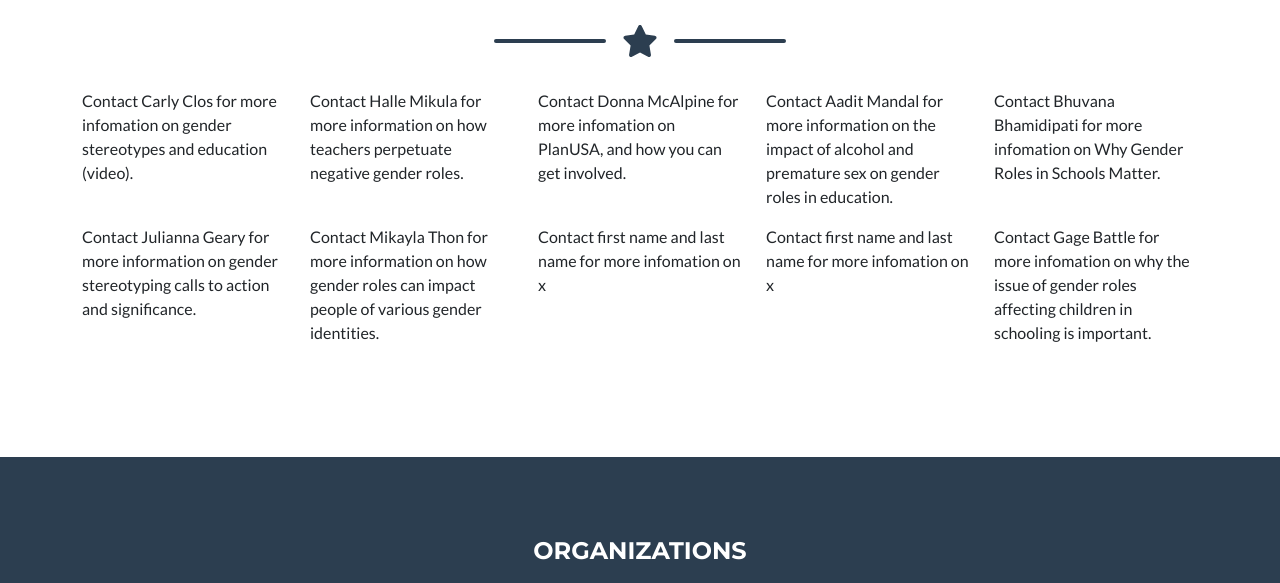
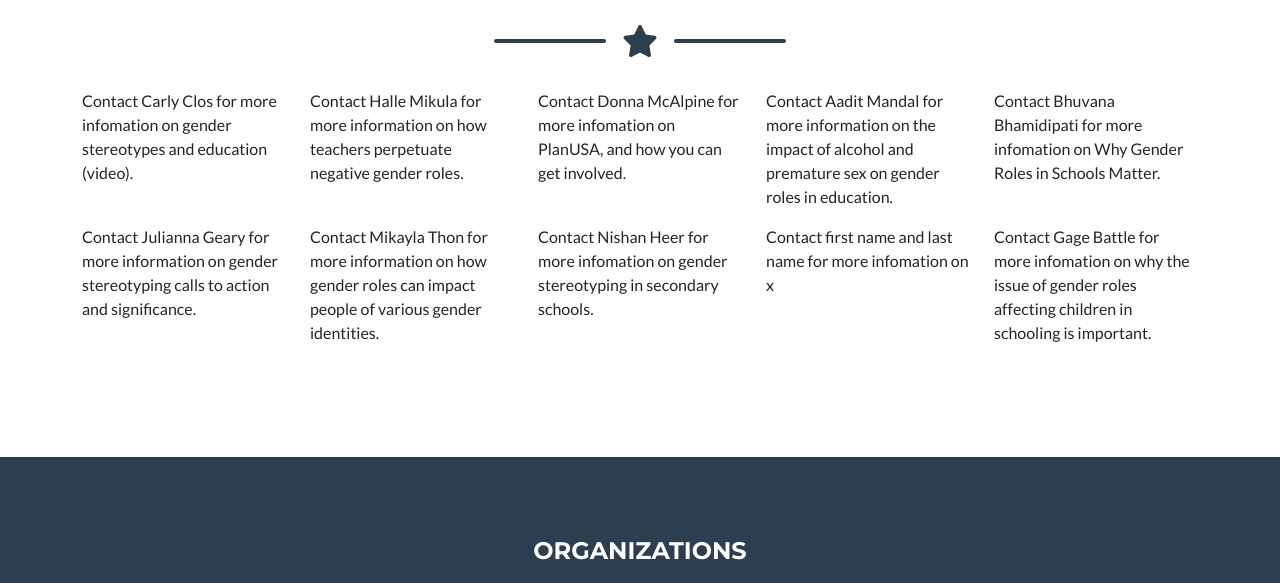
Before and after one commit to ISS-Team-3/ISS210Section24Team3, a plain HTML site: page index.html in a window 1280 px wide. Shown: the part 2745-3328 px from the top of the page. Drawn offline with nearby package versions, Linux system fonts and the light colour scheme.

Commit message:
Update index.html

```diff
--- a/index.html
+++ b/index.html
@@ -170,7 +170,7 @@
                 <div class="row justify-content-center">
                     <div class="col-sm"><p>Contact Julianna Geary for more information on gender stereotyping calls to action and significance.</p></div>
                     <div class="col-sm"><p>Contact Mikayla Thon for more information on how gender roles can impact people of various gender identities. </p></div>
-                    <div class="col-sm"><p>Contact first name and last name for more infomation on x</p></div>
+                    <div class="col-sm"><p>Contact Nishan Heer for more infomation on gender stereotyping in secondary schools. </p></div>
                     <div class="col-sm"><p>Contact first name and last name for more infomation on x</p></div>
                     <div class="col-sm"><p>Contact Gage Battle for more infomation on why the issue of gender roles affecting children in schooling is important. </p></div>
                 </div>
```
